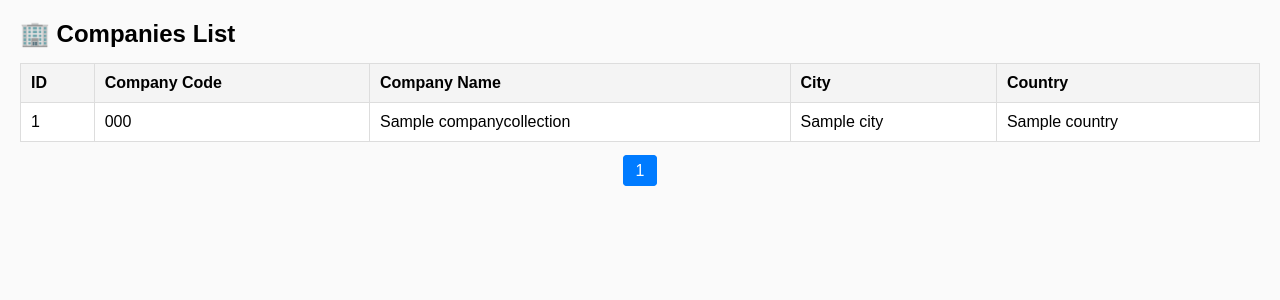
After one commit to dennymartinez01/outlook-email-automation, a Flask app: page /companies in a window 1280 px wide. The commit adds this page. Shown: the top 300 px of the page. Run offline with Flask 3, Linux system fonts and the light colour scheme; a database or web service that is not in the repository returns one stand-in record (values such as "Sample title").

Commit message:
Added routes and pages for vendors and companies data

```diff
--- a/app.py
+++ b/app.py
@@ -246,6 +246,43 @@ def list_records():
         end_page=end_page
     )
 
+@app.route("/companies")
+def list_companies():
+    username = quote_plus("mongoadmin")
+    password = quote_plus("P@ssw0rd!!")
+    uri = f"mongodb+srv://{username}:{password}@email-monitor-cluster-mongodb.mongocluster.cosmos.azure.com/?tls=true&authMechanism=SCRAM-SHA-256&retrywrites=false&maxIdleTimeMS=120000"
+
+    client = MongoClient(uri, tls=True)
+    db = client["email_invoice_db"]
+    collection = db["companycollection"]
+    page = int(request.args.get("page", 1))
+    per_page = 10
+
+    # Count total documents
+    total_docs = collection.count_documents({})
+    total_pages = max(1, (total_docs + per_page - 1) // per_page)
+
+    # Paginated query
+    cursor = collection.find().skip((page - 1) * per_page).limit(per_page)
+    companies = list(cursor)
+
+    # Convert ObjectId to string
+    for c in companies:
+        c["_id"] = str(c["_id"])
+
+    # Pagination range (show 5 numbers max)
+    start_page = max(1, page - 2)
+    end_page = min(total_pages, page + 2)
+
+    return render_template(
+        "companies.html",
+        companies=companies,
+        page=page,
+        total_pages=total_pages,
+        start_page=start_page,
+        end_page=end_page
+    )
+
 # ------------------ MAIN ------------------ #
 if __name__ == "__main__":
     app.run(debug=True)
--- /dev/null
+++ b/templates/companies.html
@@ -0,0 +1,70 @@
+<!DOCTYPE html>
+<html>
+<head>
+    <title>Companies List</title>
+    <style>
+        body { font-family: Arial, sans-serif; margin: 20px; background: #fafafa; }
+        h2 { margin-bottom: 15px; }
+        table { width: 100%; border-collapse: collapse; margin-bottom: 20px; background: white; }
+        th, td { border: 1px solid #ddd; padding: 10px; text-align: left; }
+        th { background-color: #f4f4f4; }
+        tr:nth-child(even) { background-color: #f9f9f9; }
+        .pagination { text-align: center; margin-top: 20px; }
+        .pagination a {
+            margin: 0 4px;
+            padding: 6px 12px;
+            border: 1px solid #ddd;
+            text-decoration: none;
+            color: #333;
+            border-radius: 4px;
+        }
+        .pagination a.active {
+            background-color: #007bff;
+            color: white;
+            border: 1px solid #007bff;
+        }
+        .pagination a:hover { background-color: #eee; }
+    </style>
+</head>
+<body>
+    <h2>🏢 Companies List</h2>
+
+    <table>
+        <thead>
+            <tr>
+                <th>ID</th>
+                <th>Company Code</th>
+                <th>Company Name</th>
+                <th>City</th>
+                <th>Country</th>
+            </tr>
+        </thead>
+        <tbody>
+            {% for company in companies %}
+            <tr>
+                <td>{{ company['_id'] }}</td>
+                <td>{{ company['Company Code'] or '' }}</td>
+                <td>{{ company['Company Name'] or '' }}</td>
+                <td>{{ company['City'] or '' }}</td>
+                <td>{{ company['Country'] or '' }}</td>
+            </tr>
+            {% endfor %}
+        </tbody>
+    </table>
+
+    <!-- Pagination Controls -->
+    <div class="pagination">
+        {% if page > 1 %}
+            <a href="{{ url_for('list_companies', page=page-1) }}">Previous</a>
+        {% endif %}
+
+        {% for p in range(start_page, end_page+1) %}
+            <a href="{{ url_for('list_companies', page=p) }}" class="{{ 'active' if p == page else '' }}">{{ p }}</a>
+        {% endfor %}
+
+        {% if page < total_pages %}
+            <a href="{{ url_for('list_companies', page=page+1) }}">Next</a>
+        {% endif %}
+    </div>
+</body>
+</html>
--- a/templates/vendors.html
+++ b/templates/vendors.html
@@ -38,6 +38,8 @@
                 <th>Street</th>
                 <th>City1</th>
                 <th>City2</th>
+                <th>Postcode</th>
+                <th>Country</th>
             </tr>
         </thead>
         <tbody>
@@ -49,6 +51,8 @@
                 <td>{{ record['Street'] }}</td>
                 <td>{{ record['City1'] }}</td>
                 <td>{{ record['City2'] }}</td>
+                 <td>{{ record['Postcode'] }}</td>
+                <td>{{ record['Country'] }}</td>
             </tr>
             {% endfor %}
         </tbody>
```
Also changed, not shown: store_company_to_mongodb.py (added, +65 -0 lines), store_excel_to_mongodb.py (+14 -8 lines).
